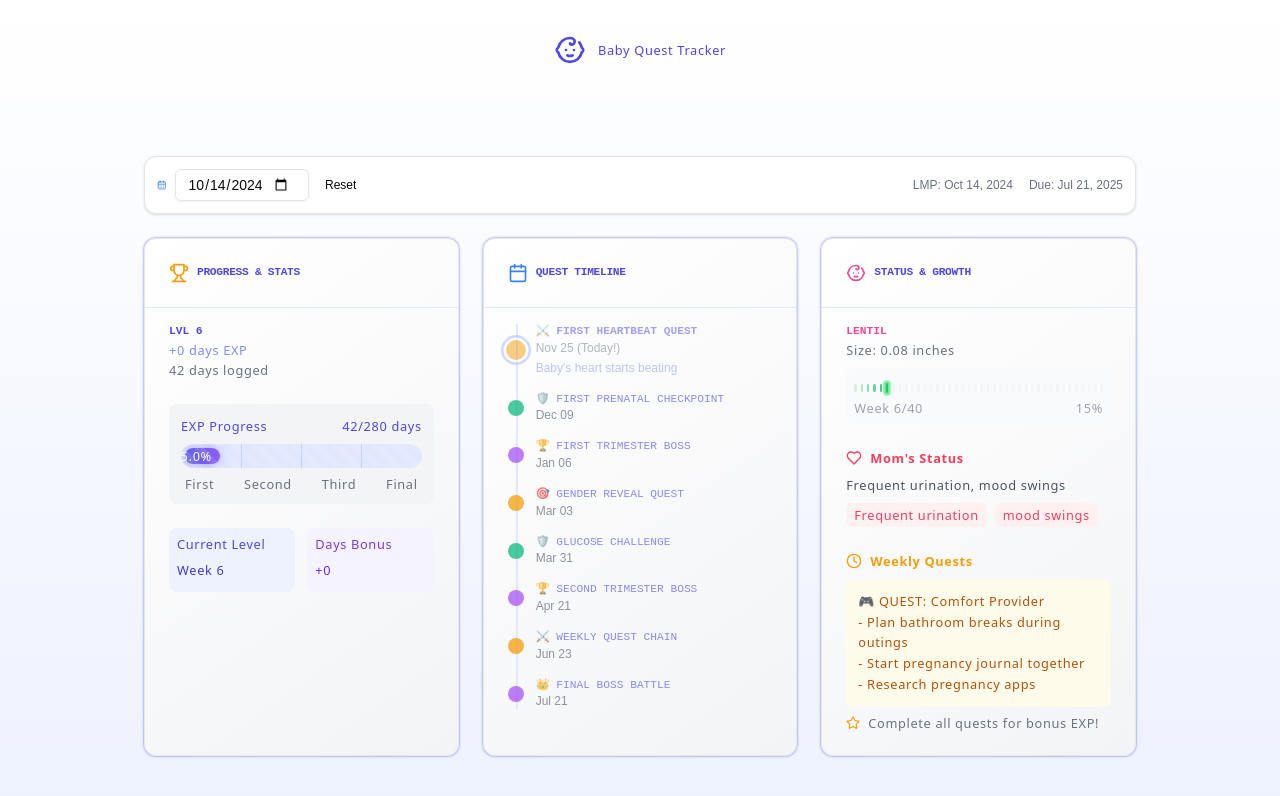
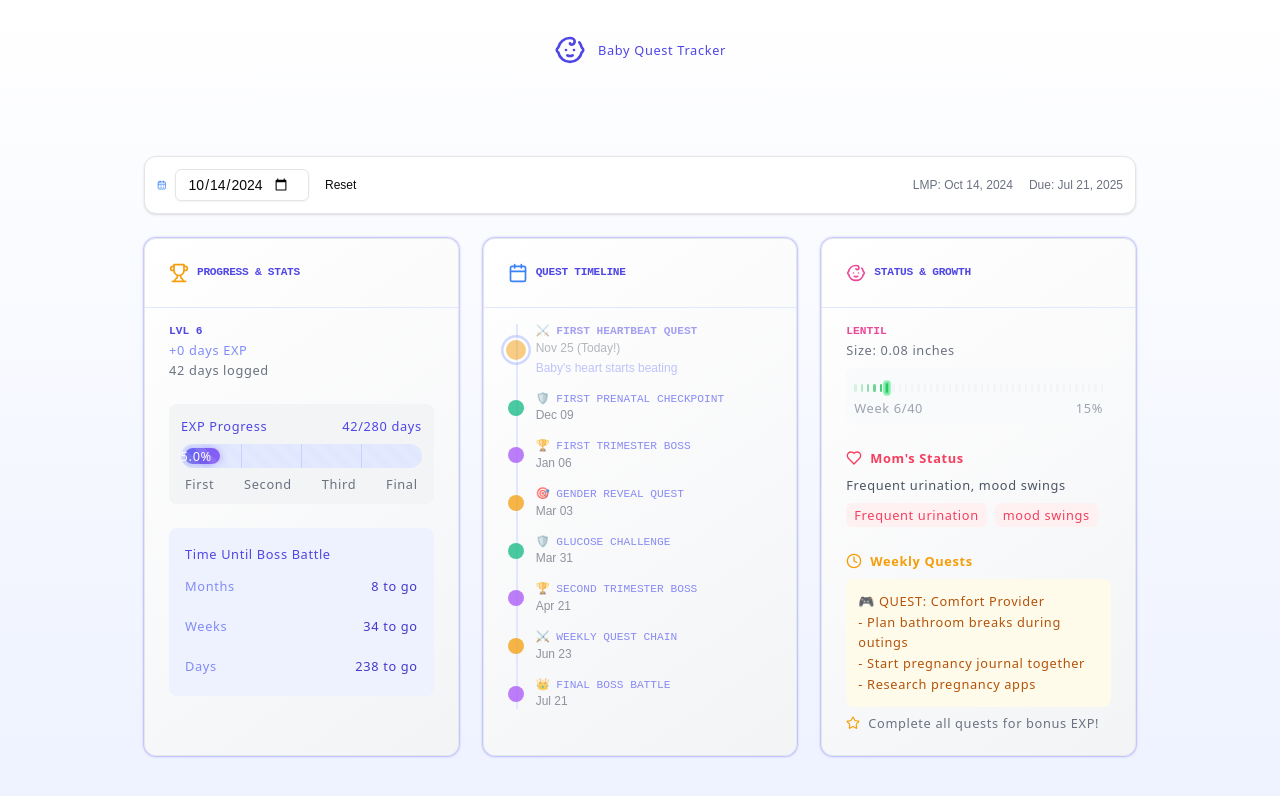
Before and after one commit to whyashthakker/lmp_pregnancy_tracker, a Next.js app: page / in a window 1280 px wide. Shown: the top 796 px of the page. Built offline with nearby package versions, Linux system fonts and the light colour scheme.

Commit message:
months flow

```diff
--- a/components/ui/tracker-app.tsx
+++ b/components/ui/tracker-app.tsx
@@ -427,17 +427,32 @@ const PregnancyTracker: React.FC = () => {
         </div>
       </div>
 
-      {/* Progress Stats */}
-      <div className="grid grid-cols-2 gap-3">
-        <div className="bg-indigo-50 rounded-lg p-2">
-          <div className="text-xs text-indigo-600 font-pixel mb-1">Current Level</div>
-          <div className="text-lg text-indigo-700 font-pixel">Week {weeksPregnant}</div>
+    {/* Progress Stats */}
+    <div className="grid grid-cols-1 gap-4">
+    <div className="bg-indigo-50 rounded-lg p-4">
+        <div className="text-sm text-indigo-600 font-pixel mb-2">Time Until Boss Battle</div>
+        <div className="space-y-3">
+        <div className="flex items-center justify-between">
+            <span className="text-xs text-indigo-400 font-pixel">Months</span>
+            <span className="text-lg text-indigo-700 font-pixel">
+            {Math.ceil((PREGNANCY_DURATION - daysPregnant) / 30)} to go
+            </span>
         </div>
-        <div className="bg-violet-50 rounded-lg p-2">
-          <div className="text-xs text-violet-600 font-pixel mb-1">Days Bonus</div>
-          <div className="text-lg text-violet-700 font-pixel">+{daysRemaining}</div>
+        <div className="flex items-center justify-between">
+            <span className="text-xs text-indigo-400 font-pixel">Weeks</span>
+            <span className="text-lg text-indigo-700 font-pixel">
+            {40 - weeksPregnant} to go
+            </span>
         </div>
-      </div>
+        <div className="flex items-center justify-between">
+            <span className="text-xs text-indigo-400 font-pixel">Days</span>
+            <span className="text-lg text-indigo-700 font-pixel">
+            {PREGNANCY_DURATION - daysPregnant} to go
+            </span>
+        </div>
+        </div>
+    </div>
+    </div>
     </CardContent>
   </Card>
 
```
